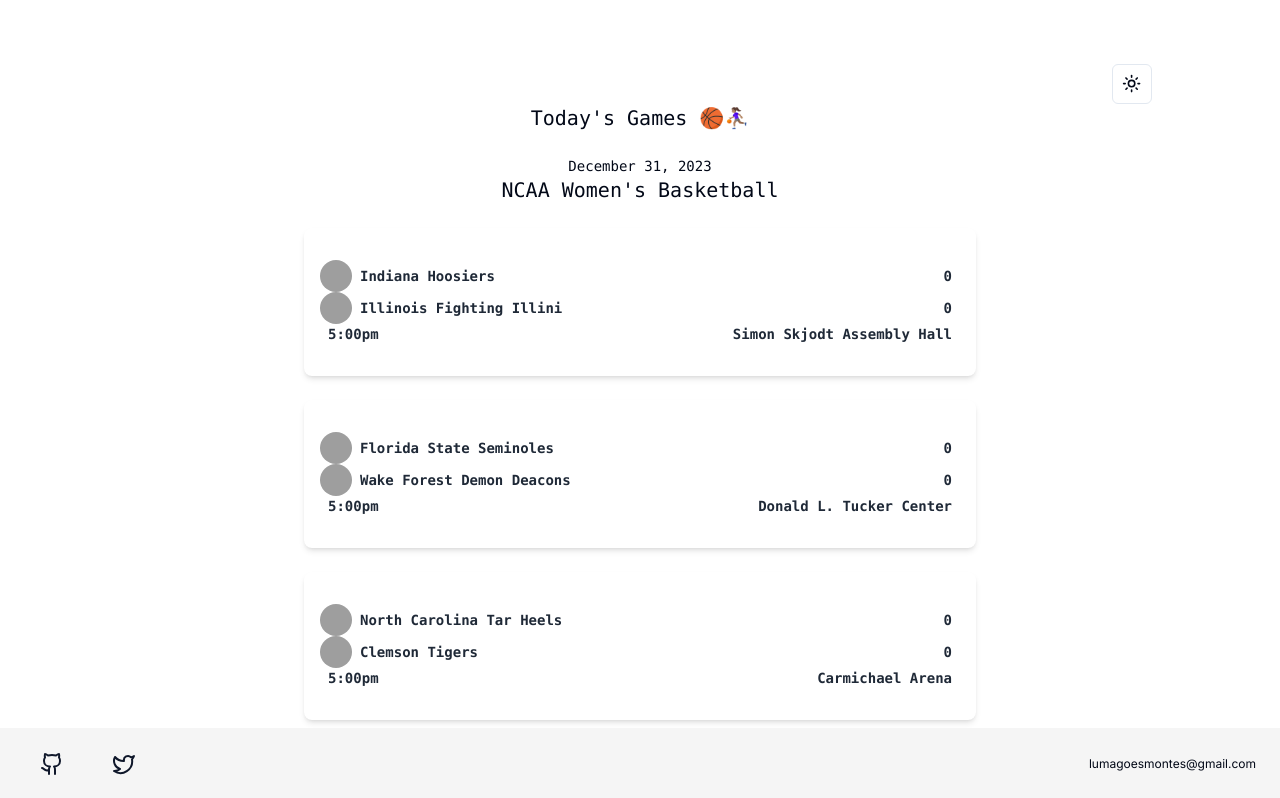
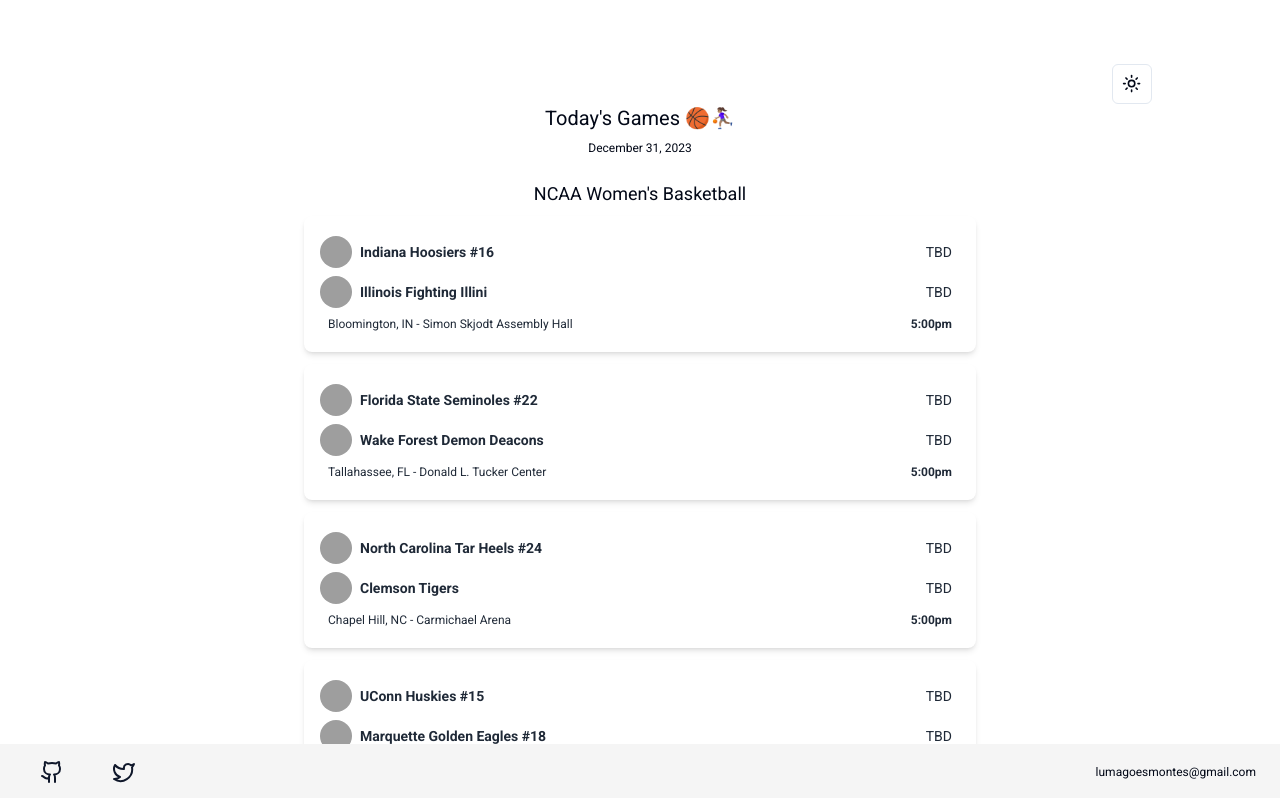
Before and after one commit to lumamontes/wbb-games, a Next.js app: page / in a window 1280 px wide. Shown: the top 798 px of the page. Built offline with nearby package versions, Linux system fonts and the light colour scheme; grey boxes are pictures that could not be loaded.

Commit message:
fix: add spacing and game card styles

```diff
--- a/app/layout.tsx
+++ b/app/layout.tsx
@@ -1,9 +1,12 @@
 import type { Metadata } from "next";
-import { Inter } from "next/font/google";
+import { Roboto } from "next/font/google";
 import "./globals.css";
 import { ThemeProvider } from "@/components/theme-provider";
 
-const inter = Inter({ subsets: ["latin"] });
+const roboto = Roboto({
+  subsets: ["latin"],
+  weight: ["400", "700", "500", "900"],
+});
 
 export const metadata: Metadata = {
   title: "Today's Games",
@@ -31,7 +34,7 @@
 }) {
   return (
     <html lang="en">
-      <body className={inter.className}>
+      <body className={roboto.className}>
         <ThemeProvider
           attribute="class"
           defaultTheme="system"
--- a/app/page.tsx
+++ b/app/page.tsx
@@ -9,9 +9,9 @@
       <header className="flex items-center justify-end w-full max-w-5xl">
         <ModeToggle />
       </header>
-      <div className="max-w-5xl w-full items-center justify-center font-mono text-sm lg:flex flex-col gap-6">
+      <div className="max-w-5xl w-full items-center justify-center  text-sm lg:flex flex-col gap-2">
         <h1 className="text-xl">Today's Games 🏀⛹🏽‍♀️</h1>
-        <p>
+        <p className="text-xs dark:text-gray-300">
           {new Date().toLocaleDateString(undefined, {
             year: "numeric",
             month: "long",
@@ -19,12 +19,14 @@
           })}
         </p>
       </div>
-      <div className="max-w-5xl w-full items-center justify-center font-mono text-sm lg:flex flex-col gap-6">
-        <h3 className="text-xl ">NCAA Women's Basketball</h3>
-        {mockdata.games.map((game: any) => (
+      <h3 className="text-lg pt-6 pb-2">NCAA Women's Basketball</h3>
+      <div className="max-w-5xl w-full items-center justify-center text-sm lg:flex flex-col gap-3">
+        {mockdata.games.map((game: any, index) => (
           <GameCard
+            key={index}
             gametime={game.date}
-            location={game.competitions[0].venue.fullName}
+            venue={game.competitions[0].venue.fullName}
+            location={`${game.competitions[0].venue.address.city}, ${game.competitions[0].venue.address.state}`}
             competitors={game.competitions[0].competitors}
           />
         ))}
--- a/components/Footer.tsx
+++ b/components/Footer.tsx
@@ -3,17 +3,31 @@
 
 export default function Footer() {
   return (
-    <footer className="fixed bottom-0 w-full bg-[#f5f5f5] py-4 px-6 dark:bg-gray-900 dark:text-white">
+    <footer className="fixed bottom-0 w-full bg-[#f5f5f5] py-2 px-6 dark:bg-gray-900 dark:text-white">
       <div className="flex items-center justify-between">
         <div className="flex gap-4">
+          <a
+            href="https://github.com/lumamontes/wbb-games"
+            target="_blank"
+            rel="noopener noreferrer"
+            className="group"
+          >
             <Button className="group" variant="link">
               <GithubIcon className="w-6 h-6" />
               <span className="sr-only">GitHub</span>
             </Button>
+          </a>
+          <a
+            href="https://twitter.com/monnlu1"
+            target="_blank"
+            rel="noopener noreferrer"
+            className="group"
+          >
             <Button className="group" variant="link">
               <TwitterIcon className="w-6 h-6" />
               <span className="sr-only">Twitter</span>
             </Button>
+          </a>
         </div>
         <p className="text-xs">lumagoesmontes@gmail.com</p>
       </div>
--- a/components/GameCard.tsx
+++ b/components/GameCard.tsx
@@ -85,6 +85,7 @@
   competitors: Competitor[];
   gametime: string;
   location: string;
+  venue: string;
 };
 
 export type Game = {
@@ -94,12 +95,13 @@
 export default function GameCard({
   competitors,
   gametime,
+  venue,
   location,
 }: GameCardProps) {
   return (
-    <section className="flex flex-col items-center justify-center w-full max-w-2xl px-4 py-8 mx-auto bg-white rounded-lg shadow-md dark:bg-gray-800">
+    <section className="flex flex-col items-center justify-center w-full max-w-2xl px-4 py-4 mx-auto bg-white rounded-lg shadow-md dark:bg-gray-800">
       {competitors.map((competitor) => (
-        <div className="flex items-center justify-between w-full">
+        <div className="flex items-center justify-between w-full py-1">
           <div className="flex items-center justify-between w-full">
             <div className="flex items-center">
               <img
@@ -108,19 +110,25 @@
                 alt="avatar"
               />
               <p className="mx-2 text-sm font-semibold text-gray-800 dark:text-gray-200">
-                {competitor.team.displayName}
+                {competitor.team.displayName}{" "}
+                {competitor.curatedRank.current <= 25
+                  ? `#${competitor.curatedRank.current}`
+                  : ""}
               </p>
             </div>
-            <p className="mx-2 text-sm font-semibold text-gray-800 dark:text-gray-200">
-              {competitor.score}
+            <p className="mx-2 text-sm text-gray-800 dark:text-gray-200">
+              {parseFloat(competitor.score) > 0 ? competitor.score : "TBD"}
             </p>
           </div>
         </div>
       ))}
 
-      <div className="flex items-center justify-between w-full">
+      <div className="flex items-center justify-between w-full py-1">
+        <p className="mx-2 text-xs text-gray-800 dark:text-gray-300">
+          {location} - {venue}
+        </p>
         <div className="flex items-center">
-          <p className="mx-2 text-sm font-semibold text-gray-800 dark:text-gray-200">
+          <p className="mx-2 text-xs text-gray-800 dark:text-gray-300 font-semibold">
             {new Date(gametime)
               .toLocaleTimeString(undefined, {
                 hour: "numeric",
@@ -131,9 +139,6 @@
               .toLowerCase()}
           </p>
         </div>
-        <p className="mx-2 text-sm font-semibold text-gray-800 dark:text-gray-200">
-          {location}
-        </p>
       </div>
     </section>
   );
```
Lines whose indentation alone changed are shown as unchanged.
